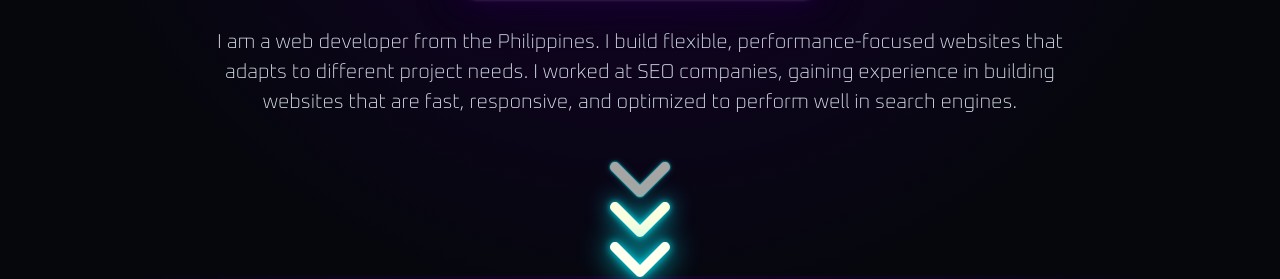
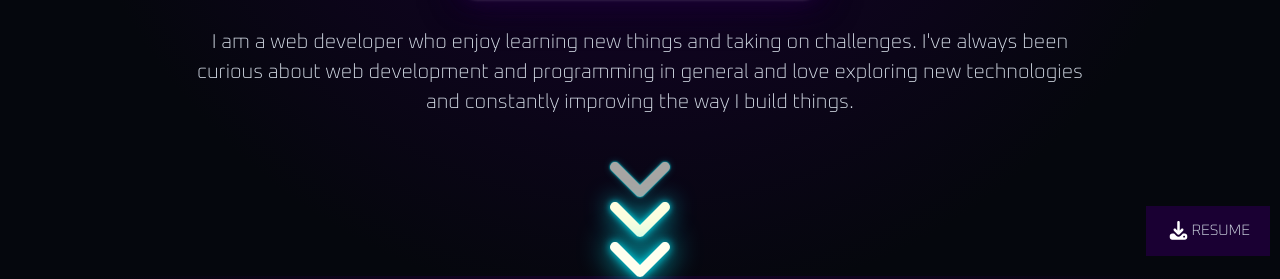
Before and after one commit to ker-pagaduan/ker-pagaduan.github.io, a plain HTML site: page index.html in a window 1280 px wide. Shown: the part 524-803 px from the top of the page. Drawn offline with Linux system fonts and the light colour scheme.

Commit message:
add readme, resume button and add old folder to gitignore

```diff
--- a/css/style.css
+++ b/css/style.css
@@ -283,11 +283,11 @@ p{
     saturate(0%)
     brightness(100%)
     contrast(100%);
-            filter: invert(50%)
-    sepia(0%)
-    saturate(0%)
-    brightness(100%)
-    contrast(100%);
+    filter: invert(50%)
+        sepia(0%)
+        saturate(0%)
+        brightness(100%)
+        contrast(100%);
     -webkit-animation: arrow-glow 3s ease-in-out infinite alternate;
             animation: arrow-glow 3s ease-in-out infinite alternate;
 
@@ -476,6 +476,28 @@ p{
         animation-range: 0 40%;
     }
 }
+/* Download Style */
+.resume{
+    position: fixed;
+    bottom: 20px;
+    right: 10px;
+    display: flex;
+    background: var(--neon-purple);
+    border-right: 0;
+    padding: 10px 20px;
+    text-decoration: none;
+}
+.resume:hover{
+    color: var(--text-primary);
+    box-shadow: 0 0 5px var(--neon-pink), 0 0 15px var(--neon-pink);
+}
+.resume img{
+    width: 25px;
+}
+.resume p{
+    font-size: 15px;
+    text-transform: uppercase;
+}
 
 /* Popup Style */
 .proj-popup{
@@ -509,7 +531,6 @@ p{
     width: clamp(320px, 100%, 1000px);
     height: 600px;
     z-index: 1000;
-    box-shadow: 0 4px 20px rgba(0, 0, 0, 0.2);
     overflow: auto;
     padding: 20px;
     max-height: -webkit-max-content;
--- a/index.html
+++ b/index.html
@@ -38,8 +38,8 @@
                     </div>
 
                     <p>
-                        I am a web developer from the Philippines. I build flexible, performance-focused websites that adapts to different project needs.
-                        I worked at SEO companies, gaining experience in building websites that are fast, responsive, and optimized to perform well in search engines.
+                        I am a web developer who enjoy learning new things and taking on challenges.
+                        I've always been curious about web development and programming in general and love exploring new technologies and constantly improving the way I build things.
                     </p>
 
                 </div>
@@ -145,7 +145,11 @@
         </div>
     </section>
 
-<!-- Popup-->
+    <a class="resume" href="assets/Kerlly Pagaduan.pdf" target="_blank">
+        <img src="assets/icons/download.svg"><p>Resume</p>
+    </a>
+
+<!-- Popup -->
 
 <div id="purecolor" class="proj-popup">
     <div class="proj-site">
```
Also changed, not shown: assets/icons/download.svg (added), 3 other files.
